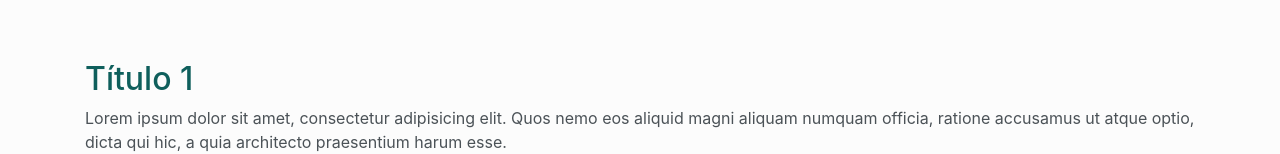
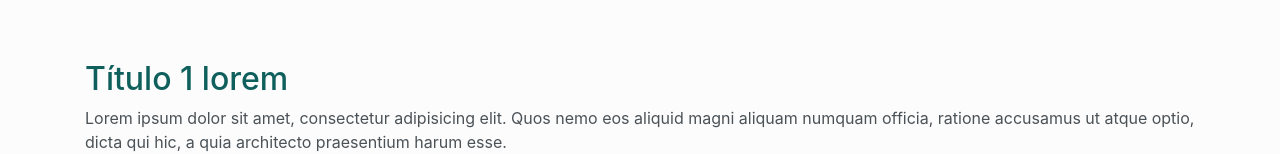
Before and after one commit to wzoreck/layout_site_estufa_IFSC, a plain HTML site: page index.html in a window 1280 px wide. Shown: the part 980-1134 px from the top of the page. Drawn offline with nearby package versions, Linux system fonts and the light colour scheme.

```diff
--- a/index.html
+++ b/index.html
@@ -122,7 +122,7 @@
 			<!-- ./Carrosel -->
 			<section>
 				<div class="container">
-					<h2>Título 1</h2>
+					<h2>Título 1 lorem</h2>
 					<p>Lorem ipsum dolor sit amet, consectetur adipisicing elit. Quos nemo eos aliquid magni aliquam numquam officia, ratione accusamus ut atque optio, dicta qui hic, a quia architecto praesentium harum esse.</p>
 
 					<h2>Título 2</h2>
```
Also changed, not shown: 2 other files.
